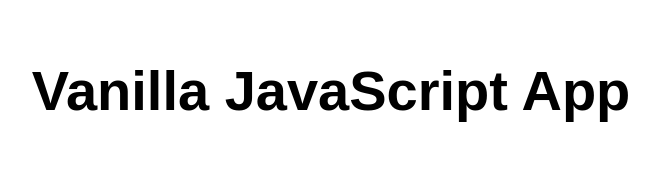
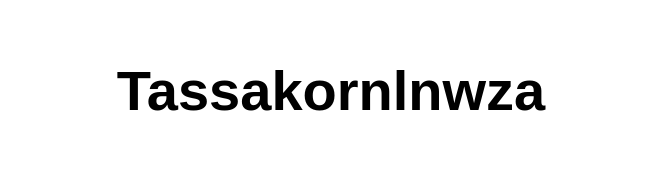
Before and after one commit to Tassakorn/Tassakorn, a website: page src/index.html in a window 1280 px wide. Shown: the whole page, without its empty margins (309-968 px from the left). Drawn offline with Linux system fonts and the light colour scheme.

Commit message:
Update index.html

```diff
--- a/src/index.html
+++ b/src/index.html
@@ -10,7 +10,7 @@
 
 <body>
   <main>
-    <h1>Vanilla JavaScript App</h1>
+    <h1>Tassakornlnwza</h1>
   </main>
 </body>
 
```
